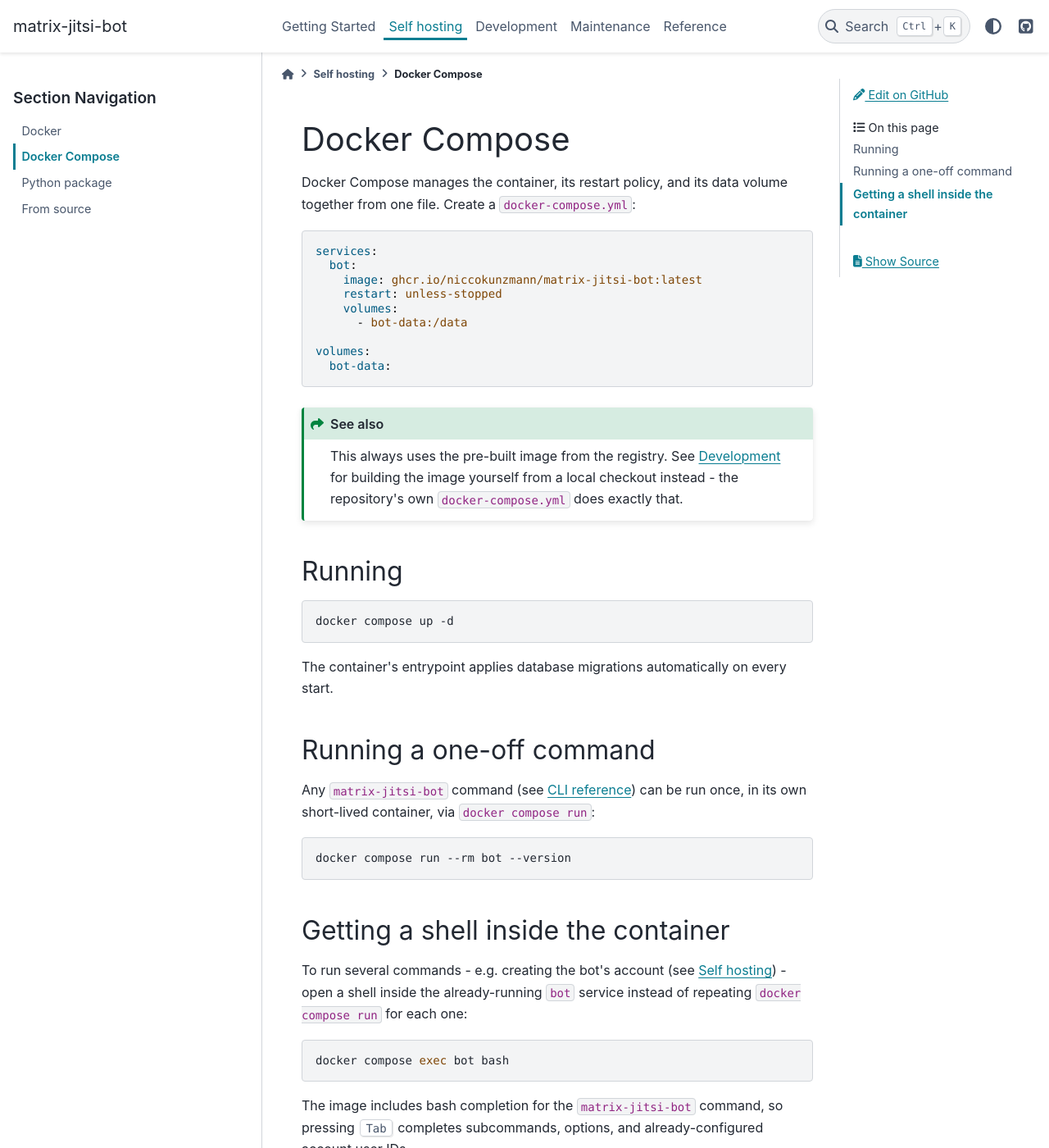
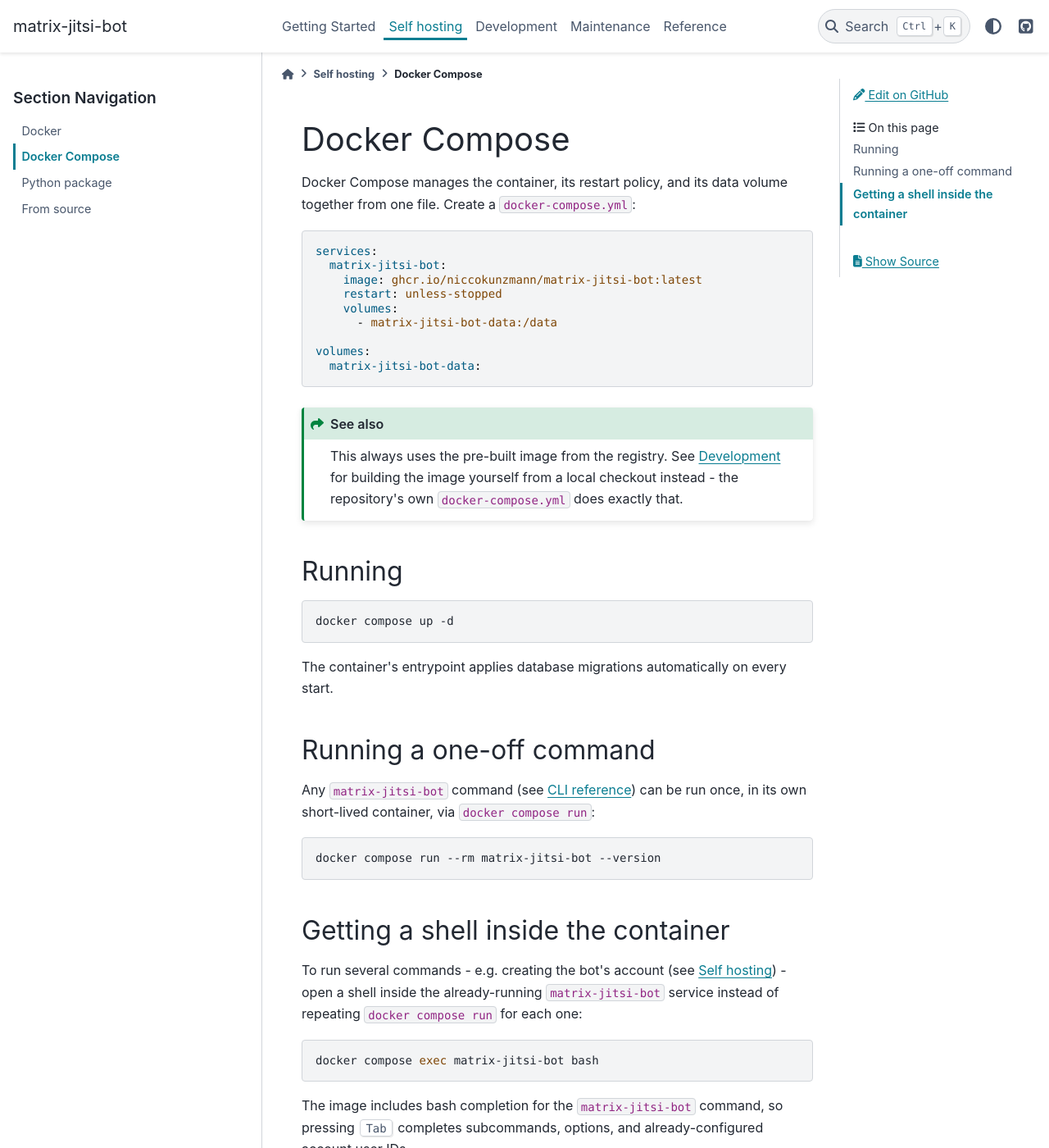
Before and after one commit to niccokunzmann/matrix-jitsi-bot, a Sphinx documentation site: the page built from docs/hosting-a-bot/docker-compose.rst, in a window 1280 px wide and 1400 px high. Shown: the whole window at 82% size. Built offline with Sphinx 7.4.7 and the PyData theme 0.15.4, drawn with Linux system fonts in a browser that asks for light colours.

Commit message:
correct docker compsoe setup
AI Prompts:
claude-sonnet-4-6: <task-notification> <task-id>b8dzi0c7i</task-id> <tool-use-id>toolu_013L6nQr4eg7xtdBogJwH8MQ</tool-use-id> <output-file>/tmp/claude-1000/-home-blackberry-matrix-jitsi-bot/7e361854-061e-4f4b-9019-f8841f5c00b6/tasks/b8dzi0c7i.output</output-file> <status>completed</status> <summary>Background command "cd /home/blackberry/matrix-jitsi-bot {   echo "=== full tests ==="   uv run pytest -q   echo "=== docstrings ==="   uv run pytest matrix_jitsi_bot/tests/test_docstrings.py -q   echo "=== ruff ==="   uv run ruff check matrix_jitsi_bot | grep -v "_version.py"   echo "=== migrations ==="   uv run python -c " from matrix_jitsi_bot.django import setup_django setup_django() from django.core.management import call_command call_command('makemigrations', check=True, dry_run=True) print('OK') "   echo "=== docs ==="   rm -rf docs/_build   uv run sphinx-build -b html docs docs/_build -W --keep-going   echo "DOCS EXIT: $?"   rm -rf docs/_build } &gt; /tmp/final_verify.log 2&gt;&amp;1 echo "ALL DONE"" completed (exit code 0)</summary> </task-notification>

```diff
--- a/docs/hosting-a-bot/docker-compose.rst
+++ b/docs/hosting-a-bot/docker-compose.rst
@@ -7,14 +7,14 @@
 .. code-block:: yaml
 
     services:
-      bot:
+      matrix-jitsi-bot:
         image: ghcr.io/niccokunzmann/matrix-jitsi-bot:latest
         restart: unless-stopped
         volumes:
-          - bot-data:/data
+          - matrix-jitsi-bot-data:/data
 
     volumes:
-      bot-data:
+      matrix-jitsi-bot-data:
 
 .. seealso::
 
@@ -36,16 +36,16 @@
 
 .. code-block:: shell
 
-    docker compose run --rm bot --version
+    docker compose run --rm matrix-jitsi-bot --version
 
 Getting a shell inside the container
 ----------------------------------------
 
-To run several commands - e.g. creating the bot's account (see :doc:`index`) - open a shell inside the already-running ``bot`` service instead of repeating ``docker compose run`` for each one:
+To run several commands - e.g. creating the bot's account (see :doc:`index`) - open a shell inside the already-running ``matrix-jitsi-bot`` service instead of repeating ``docker compose run`` for each one:
 
 .. code-block:: shell
 
-    docker compose exec bot bash
+    docker compose exec matrix-jitsi-bot bash
 
 The image includes bash completion for the ``matrix-jitsi-bot`` command, so pressing :kbd:`Tab` completes subcommands, options, and already-configured account user IDs.
 
```
